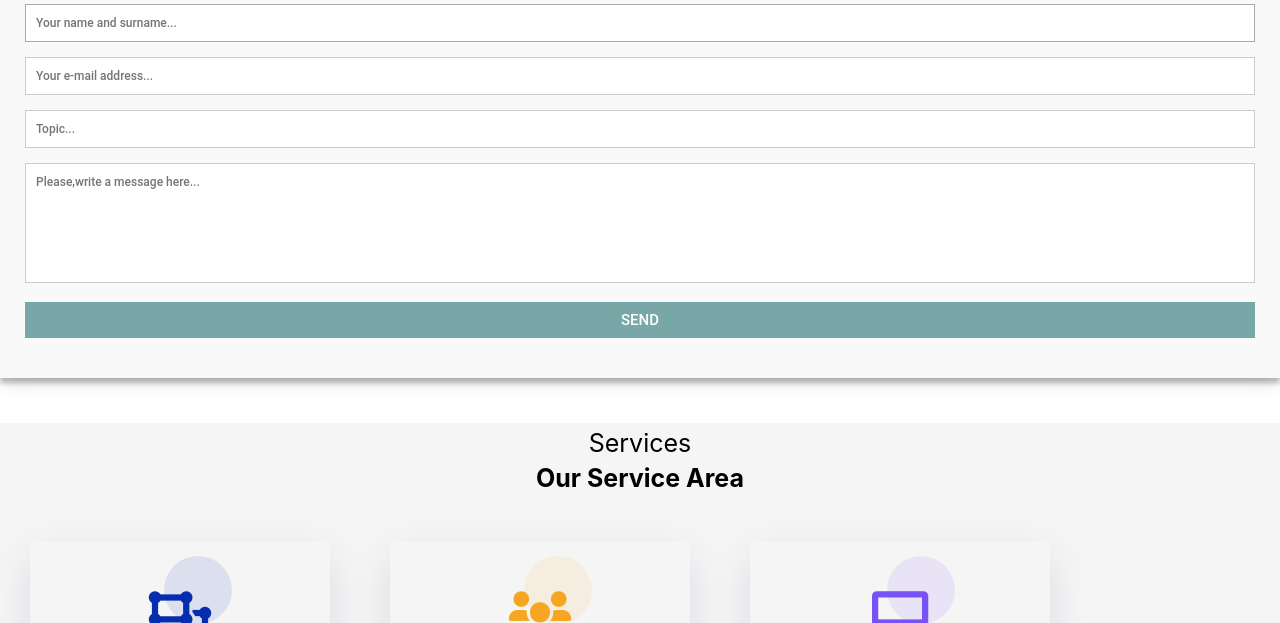
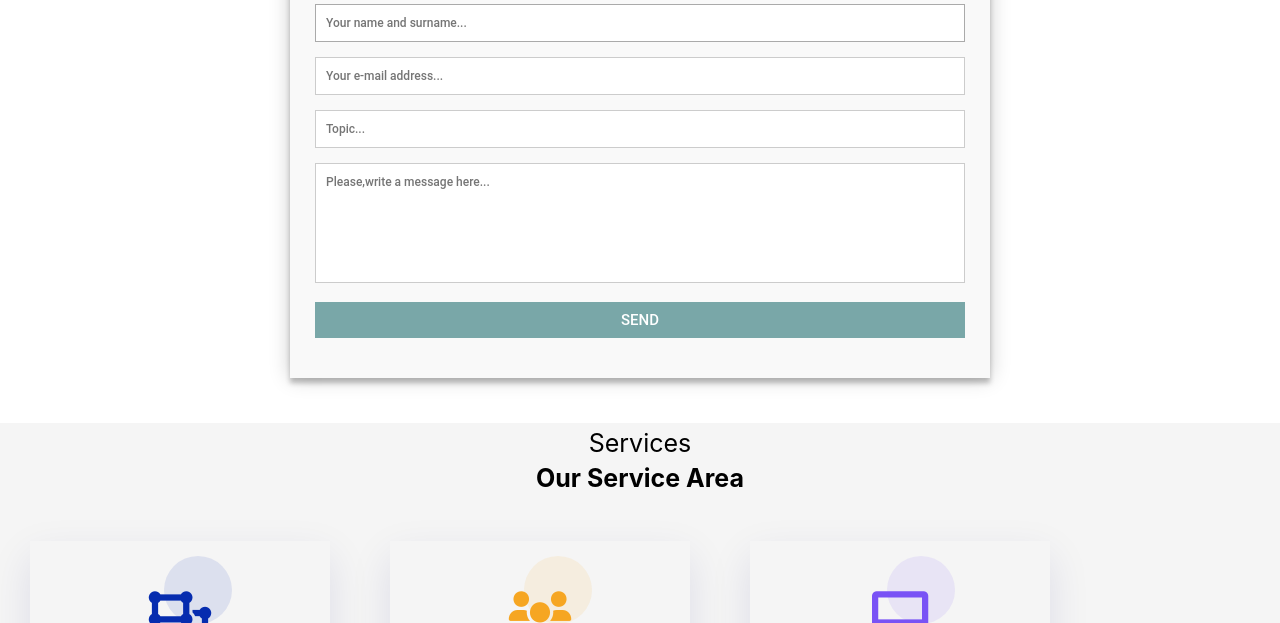
Before and after one commit to furkanner/bright, a plain HTML site: page contact.html in a window 1280 px wide. Shown: the part 637-1260 px from the top of the page. Drawn offline with Linux system fonts and the light colour scheme.

Commit message:
contact page improve

```diff
--- a/style.css
+++ b/style.css
@@ -15,6 +15,9 @@
     line-height: 40px;
     color:palevioletred;
     background: powderblue;
+}
+.main-content .container{
+    width: 700px;
 }
 
 .container{
```
